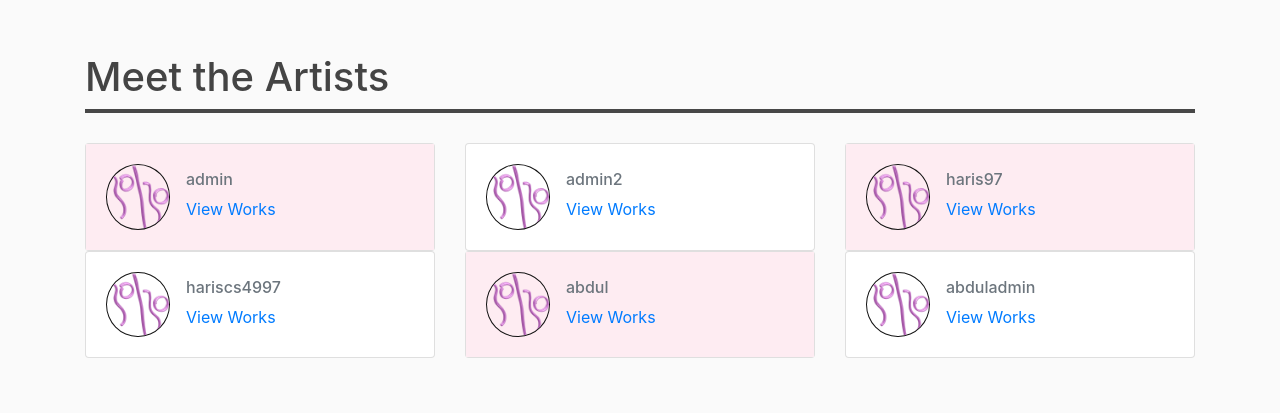
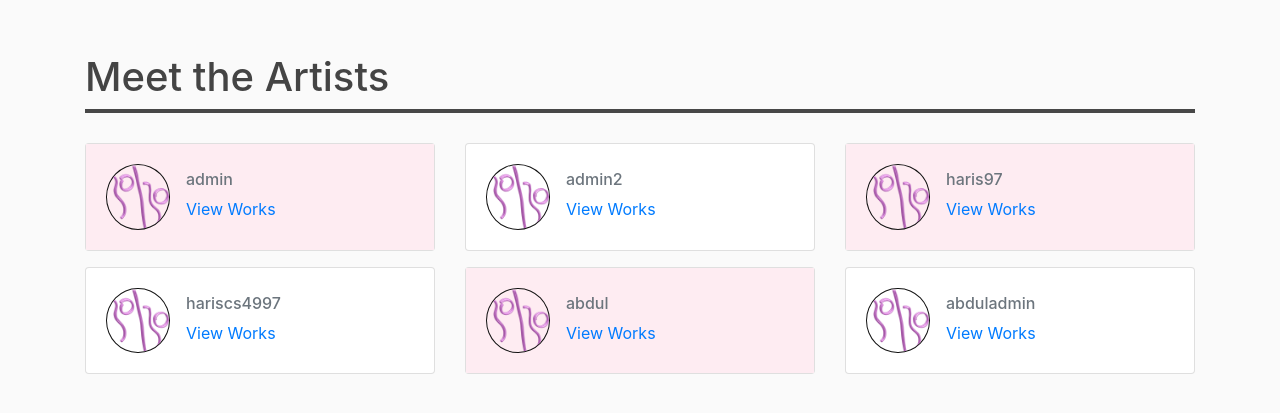
Before and after one commit to thirtyworks/30works, a Django app: template templates/users/artists.html in a window 1280 px wide. Shown: the part 75-488 px from the top of the page. Run offline with Django 3.2, Linux system fonts and the light colour scheme; the template is opened without the code that fills it: values that come from a table or form of the project are taken from there, others are empty; data comes from the database, SQL or seed files in the repository; parts of the project's set-up code (start-up, migrations or seed data) failed here and were passed over; some libraries are stand-ins or nearby versions.

Commit message:
add margin bottom to artist boxes

```diff
--- a/templates/users/artists.html
+++ b/templates/users/artists.html
@@ -14,7 +14,7 @@
   </div>
   <div class="row artist-cards">
     {% for artist in artists %}
-    <div class="artist-card col-sm-6 col-md-6 col-lg-4">
+    <div class="artist-card col-sm-6 col-md-6 col-lg-4 mb-3">
       <div class="card">
         <div class="card-body">
           <img src="{{artist.user_profile.profilepic.url}}" class="float-left rounded-circle">
```
